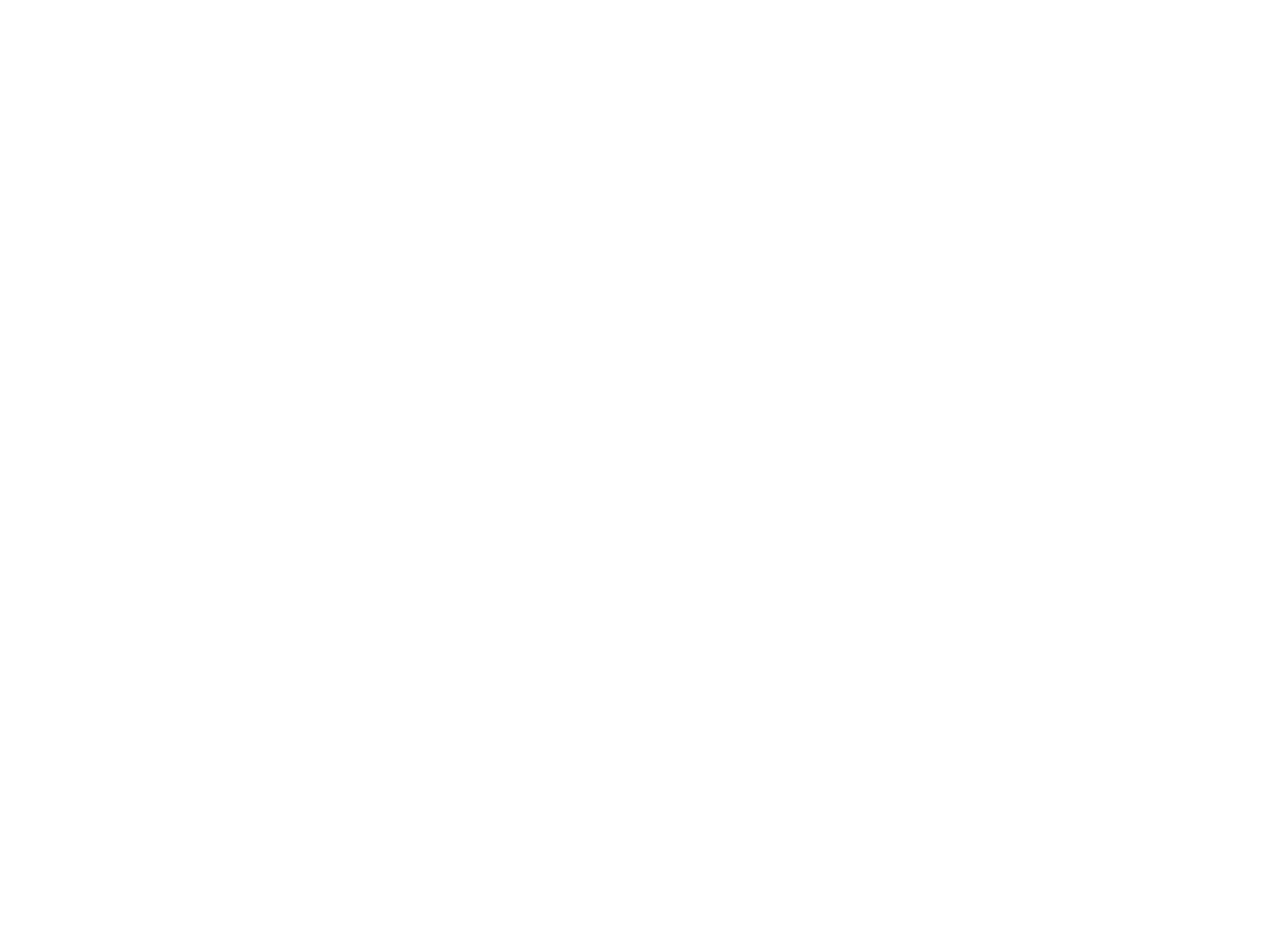
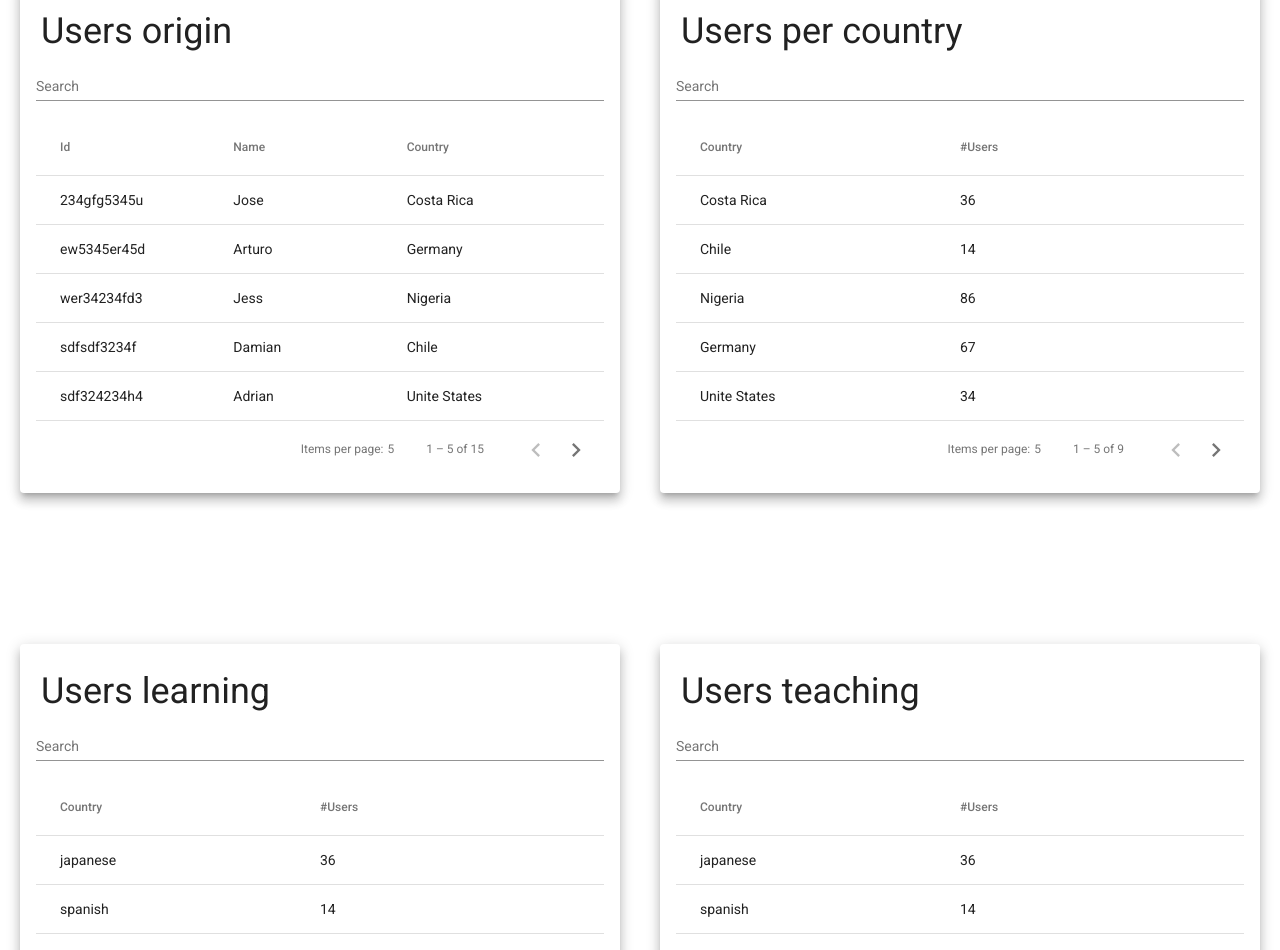
Before and after one commit to JoDaniel1412/BilinguApp, an Angular app in the folder BilinguAppWeb/: page /admin in a window 1280 px wide. Before the commit this address led to /. Shown: the part 120-1070 px from the top of the page. Before the commit the page ends 800 px from the top, so only its background shows below. Built offline with nearby package versions, Linux system fonts and the light colour scheme.

Commit message:
[ADD] Admin View component

```diff
--- /dev/null
+++ b/BilinguAppWeb/src/app/admin-view/admin-view.component.html
@@ -0,0 +1,47 @@
+
+<ul class="flex-container">
+
+  <!-- Users origin country -->
+  <li class="flex-table-md">
+    <app-table #UsersOrigin
+               [title]="'Users origin'"
+               [dataSource]="usersOrigin"
+               [displayedColumns]="usersOriginCols"
+               [hasDate]="false"
+               (filterEmitter)="fetchUsersOrigin($event)">
+    </app-table>
+  </li>
+
+  <!-- Users per country -->
+  <li class="flex-table-md">
+    <app-table #UsersPerCountry
+               [title]="'Users per country'"
+               [dataSource]="usersPerCountry"
+               [displayedColumns]="usersPerCountryCols"
+               [hasDate]="false"
+               (filterEmitter)="fetchUsersPerCountry($event)">
+    </app-table>
+  </li>
+
+  <!-- Users learning -->
+  <li class="flex-table-md">
+    <app-table #UsersLearning
+               [title]="'Users learning'"
+               [dataSource]="usersLearning"
+               [displayedColumns]="usersLearningCols"
+               [hasDate]="false"
+               (filterEmitter)="fetchUsersLearning($event)">
+    </app-table>
+  </li>
+
+  <!-- Users teaching -->
+  <li class="flex-table-md">
+    <app-table #UsersTeaching
+               [title]="'Users teaching'"
+               [dataSource]="usersTeaching"
+               [displayedColumns]="usersTeachingCols"
+               [hasDate]="false"
+               (filterEmitter)="fetchUsersTeaching($event)">
+    </app-table>
+  </li>
+</ul>
--- /dev/null
+++ b/BilinguAppWeb/src/app/admin-view/admin-view.component.sass
@@ -0,0 +1,23 @@
+
+.flex-container
+  display: flex
+  flex-flow: row wrap
+  justify-content: space-evenly
+  padding: 0
+  margin: 0
+  list-style: none
+
+%flex-item
+  padding: 20px
+  margin-top: 20px
+
+.flex-table-md
+  @extend %flex-item
+  flex-grow: 2
+  width: 500px
+  height: 600px
+
+.flex-table-lg
+  @extend %flex-item
+  width: 100%
+  height: 900px
--- /dev/null
+++ b/BilinguAppWeb/src/app/admin-view/admin-view.component.ts
@@ -0,0 +1,47 @@
+import { Component, OnInit } from '@angular/core';
+import {IUsersLanguage, IUsersOrigin, IUsersPerCountry} from '../models/admin-view-models';
+import {MatTableDataSource} from '@angular/material/table';
+import {UsersLearning, UsersOrigin, UsersPerCountry, UsersTeaching} from '../../data/admin-view-sample';
+
+@Component({
+  selector: 'app-admin-view',
+  templateUrl: './admin-view.component.html',
+  styleUrls: ['./admin-view.component.sass']
+})
+export class AdminViewComponent implements OnInit {
+
+  usersOrigin: MatTableDataSource<IUsersOrigin>;
+  usersPerCountry: MatTableDataSource<IUsersPerCountry>;
+  usersLearning: MatTableDataSource<IUsersLanguage>;
+  usersTeaching: MatTableDataSource<IUsersLanguage>;
+
+  usersOriginCols = ['ID', 'Name', 'Country'];
+  usersPerCountryCols = ['Country', '#Users'];
+  usersLearningCols = ['Country', '#Users'];
+  usersTeachingCols = ['Country', '#Users'];
+
+  constructor() { }
+
+  ngOnInit(): void {
+    this.usersOrigin = new MatTableDataSource<IUsersOrigin>(UsersOrigin);
+    this.usersPerCountry = new MatTableDataSource<IUsersPerCountry>(UsersPerCountry);
+    this.usersLearning = new MatTableDataSource<IUsersLanguage>(UsersLearning);
+    this.usersTeaching = new MatTableDataSource<IUsersLanguage>(UsersTeaching);
+  }
+
+  fetchUsersOrigin($event: { startDate: Date; endDate: Date; options?: string }) {
+
+  }
+
+  fetchUsersPerCountry($event: { startDate: Date; endDate: Date; options?: string }) {
+
+  }
+
+  fetchUsersLearning($event: { startDate: Date; endDate: Date; options?: string }) {
+
+  }
+
+  fetchUsersTeaching($event: { startDate: Date; endDate: Date; options?: string }) {
+
+  }
+}
--- a/BilinguAppWeb/src/app/app-routing.module.ts
+++ b/BilinguAppWeb/src/app/app-routing.module.ts
@@ -1,11 +1,13 @@
 import { NgModule } from '@angular/core';
 import { Routes, RouterModule } from '@angular/router';
 import {HomeViewComponent} from './home-view/home-view.component';
+import {AdminViewComponent} from './admin-view/admin-view.component';
 
 
 const routes: Routes = [
   { path: '', redirectTo: '/home', pathMatch: 'full' },
   { path: 'home', component: HomeViewComponent },
+  { path: 'admin', component: AdminViewComponent },
 ];
 
 @NgModule({
--- /dev/null
+++ b/BilinguAppWeb/src/app/models/admin-view-models.ts
@@ -0,0 +1,16 @@
+
+export interface IUsersOrigin {
+  id: string;
+  name: string;
+  country: string;
+}
+
+export interface IUsersPerCountry {
+  country: string;
+  users: number;
+}
+
+export interface IUsersLanguage {
+  language: string;
+  users: number;
+}
--- a/BilinguAppWeb/src/app/table/table.component.html
+++ b/BilinguAppWeb/src/app/table/table.component.html
@@ -1,10 +1,11 @@
 <!-- Header -->
 <mat-card class="mat-elevation-z8">
   <mat-grid-list cols="9">
-    <mat-grid-tile [colspan]="3">
+    <mat-grid-tile [colspan]="getTittleCols()">
       <span class="title">{{title}}</span>
     </mat-grid-tile>
 
+    <!-- Options -->
     <mat-grid-tile [colspan]="2" *ngIf="!hasFilter"></mat-grid-tile>
     <mat-grid-tile [colspan]="2" *ngIf="hasFilter">
       <mat-form-field appearance="fill">
@@ -19,6 +20,7 @@
       </mat-form-field>
     </mat-grid-tile>
 
+    <!-- Start Date -->
     <mat-grid-tile [colspan]="2" *ngIf="hasDate">
       <mat-form-field color="accent" appearance="fill">
         <mat-label>From</mat-label>
@@ -31,6 +33,7 @@
       </mat-form-field>
     </mat-grid-tile>
 
+    <!-- End Date -->
     <mat-grid-tile [colspan]="2" *ngIf="hasDate">
       <mat-form-field color="accent" appearance="fill">
         <mat-label>To</mat-label>
@@ -47,7 +50,7 @@
   <mat-form-field>
     <mat-label>Search</mat-label>
     <label>
-      <input matInput (keyup)="applyFilter($event)" placeholder="Ex. BMX Bike" #input>
+      <input matInput (keyup)="applyFilter($event)" placeholder="Search" #input>
     </label>
   </mat-form-field>
 
@@ -63,6 +66,10 @@
       <mat-header-row *matHeaderRowDef="displayedColumns"></mat-header-row>
       <mat-row *matRowDef="let row; columns: displayedColumns;"></mat-row>
 
+      <!-- Row shown when there is no matching data. -->
+      <tr class="mat-row" *matNoDataRow>
+        <td class="mat-cell" colspan="4">No data matching the filter "{{input.value}}"</td>
+      </tr>
     </mat-table>
 
     <mat-paginator [pageSizeOptions]="rowsPerPage"></mat-paginator>
--- a/BilinguAppWeb/src/app/table/table.component.ts
+++ b/BilinguAppWeb/src/app/table/table.component.ts
@@ -88,4 +88,12 @@
     });
     return arr[i];
   }
+
+  getTittleCols() {
+    let cols = 3;
+    if (!this.hasDate && !this.hasFilter) {
+      cols = 7;
+    }
+    return cols;
+  }
 }
--- /dev/null
+++ b/BilinguAppWeb/src/data/admin-view-sample.ts
@@ -0,0 +1,43 @@
+
+export const UsersOrigin = [
+  {id: '234gfg5345u', name: 'Jose', country: 'Costa Rica'},
+  {id: 'ew5345er45d', name: 'Arturo', country: 'Germany'},
+  {id: 'wer34234fd3', name: 'Jess', country: 'Nigeria'},
+  {id: 'sdfsdf3234f', name: 'Damian', country: 'Chile'},
+  {id: 'sdf324234h4', name: 'Adrian', country: 'Unite States'},
+  {id: '234gfd5345u', name: 'Jose', country: 'Costa Rica'},
+  {id: 'ew5345et45d', name: 'Arturo', country: 'Germany'},
+  {id: 'wer342d4fd3', name: 'Jess', country: 'Nigeria'},
+  {id: 'sdfsdf23h4f', name: 'Damian', country: 'Chile'},
+  {id: 'sdf3242g4h4', name: 'Adrian', country: 'Unite States'},
+  {id: '234gfg5b45u', name: 'Jose', country: 'Costa Rica'},
+  {id: 'ew5345jr45d', name: 'Arturo', country: 'Germany'},
+  {id: 'wer3423cfd3', name: 'Jess', country: 'Nigeria'},
+  {id: 'sdfsdf32k4f', name: 'Damian', country: 'Chile'},
+  {id: 'sdf324294h4', name: 'Adrian', country: 'Unite States'},
+];
+
+export const UsersPerCountry = [
+  {country: 'Costa Rica', users: 36},
+  {country: 'Chile', users: 14},
+  {country: 'Nigeria', users: 86},
+  {country: 'Germany', users: 67},
+  {country: 'Unite States', users: 34},
+  {country: 'Argentina', users: 6},
+  {country: 'Canada', users: 9},
+  {country: 'Nicaragua', users: 45},
+  {country: 'Panama', users: 14},
+];
+
+export const UsersLearning = [
+  {language: 'japanese', users: 36},
+  {language: 'spanish', users: 14},
+  {language: 'english', users: 67},
+  {language: 'chinese', users: 34},
+  {language: 'portuguese', users: 6},
+  {language: 'greek', users: 9},
+  {language: 'russian', users: 45},
+  {language: 'italian', users: 14},
+];
+
+export const UsersTeaching = UsersLearning;
```
Also changed, not shown: BilinguAppWeb/src/app/app.module.ts (+6 -2 lines), 1 other file (tests, documents, lock files or other folders).
